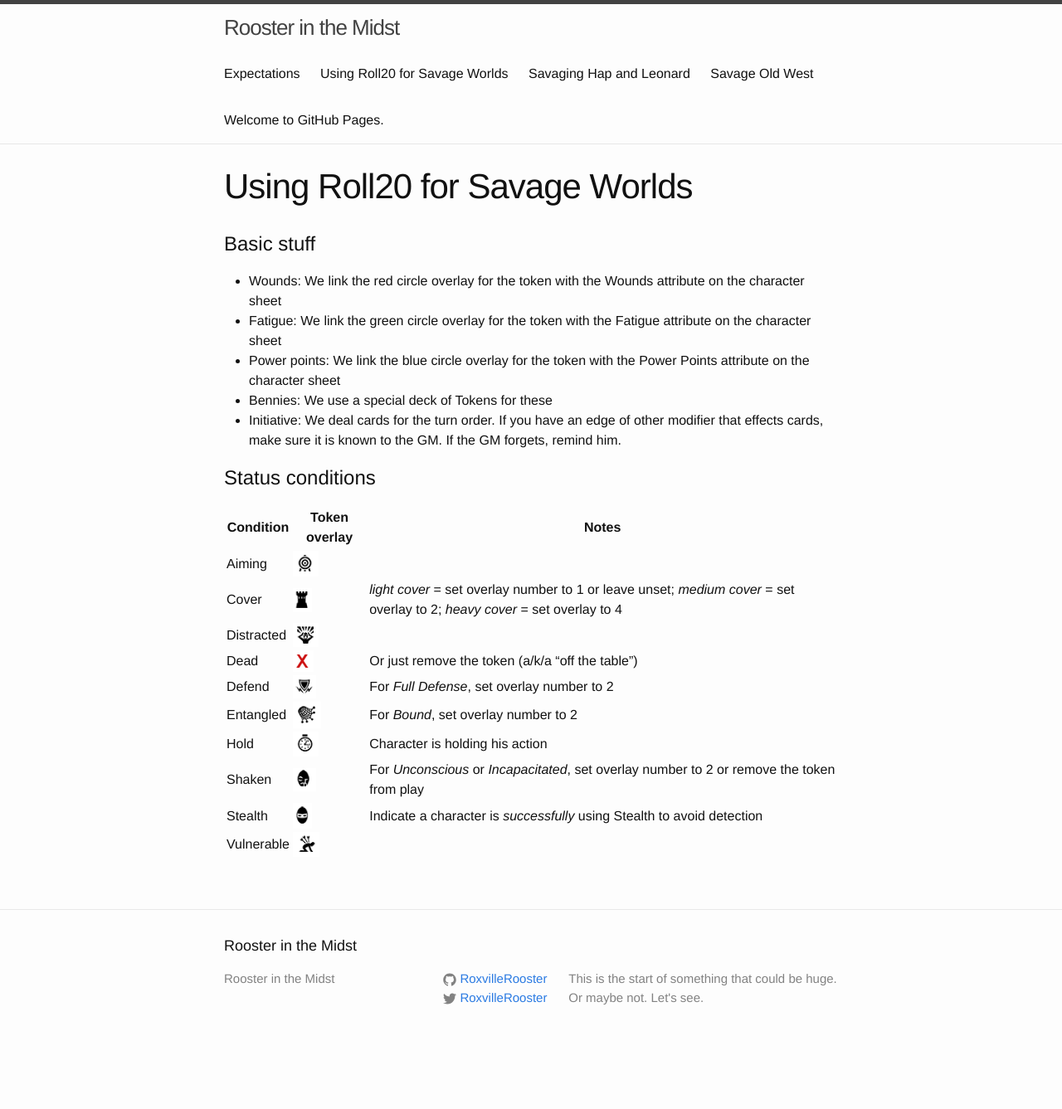
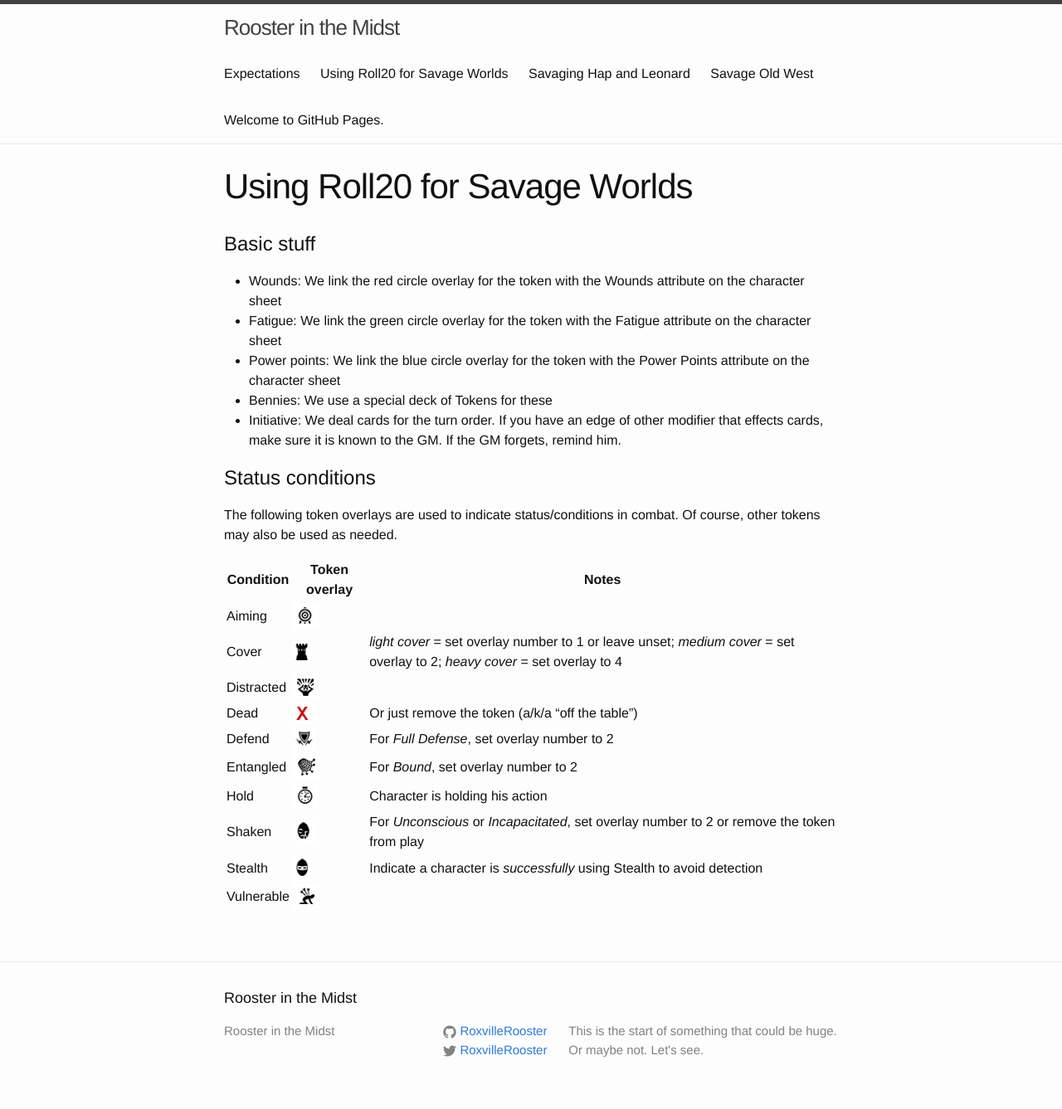
Before and after one commit to achall36/RoxvilleRooster.github.io, a Jekyll site: the page built from roll20_savage_worlds.md, in a window 1280 px wide. Shown: the whole page at 83% size. Built offline with Jekyll 4.4.1, drawn with Linux system fonts in a browser that asks for light colours; before the commit the page ends 1274 px from its top, so only the background shows below that.

Commit message:
Update roll20_savage_worlds.md

```diff
--- a/roll20_savage_worlds.md
+++ b/roll20_savage_worlds.md
@@ -14,6 +14,7 @@
 
 
 # Status conditions
+The following token overlays are used to indicate status/conditions in combat. Of course, other tokens may also be used as needed.
 
 | Condition | Token overlay | Notes |
 | - | - | - |
```
